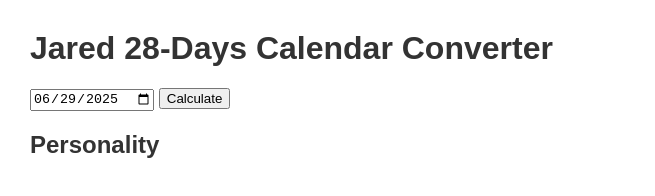
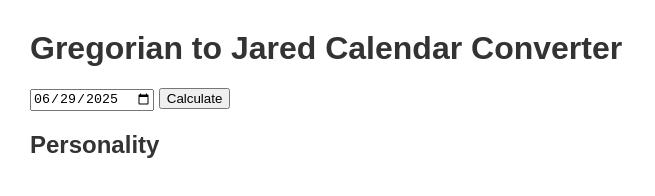
Before and after one commit to Jared-Balase/Jared-Calendar, a plain HTML site: page index.html in a window 1280 px wide. Shown: the whole page, without its empty margins (0-655 px from the left). Drawn offline with Linux system fonts and the light colour scheme.

Commit message:
Update index.html

```diff
--- a/index.html
+++ b/index.html
@@ -1,7 +1,7 @@
 <!DOCTYPE html>
 <html>
 <head>
-  <title>Jared 28-Days Calendar</title>
+  <title>Jared Calendar</title>
   <style>
     body {
       font-family: Arial, sans-serif;
@@ -16,7 +16,7 @@
   </style>
 </head>
 <body>
-  <h1>Jared 28-Days Calendar Converter</h1>
+  <h1>Gregorian to Jared Calendar Converter</h1>
   <input id="gregorian-date" type="date" value="2025-06-29">
   <button onclick="calculate28DayCalendar()">Calculate</button>
 
```
